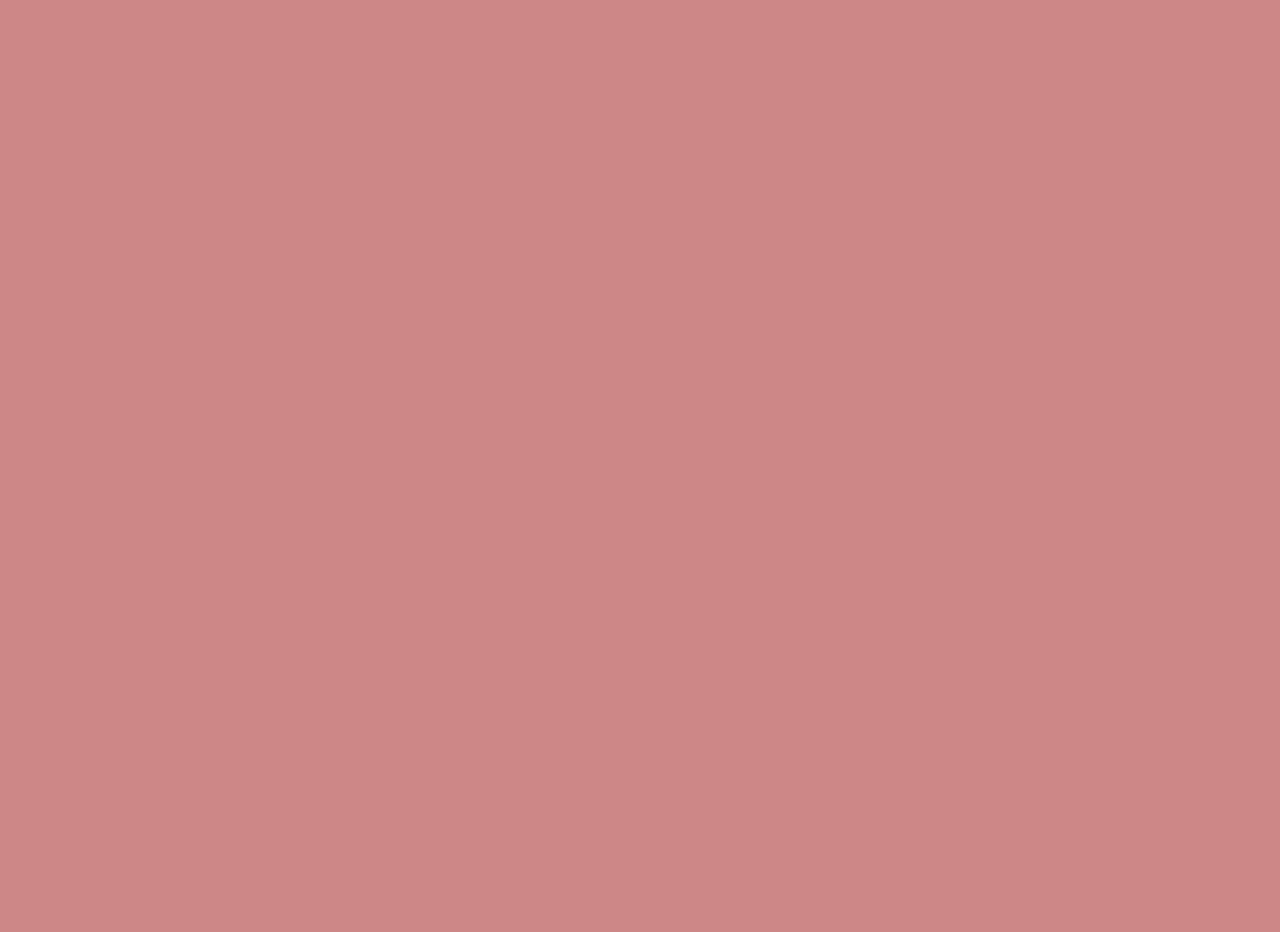
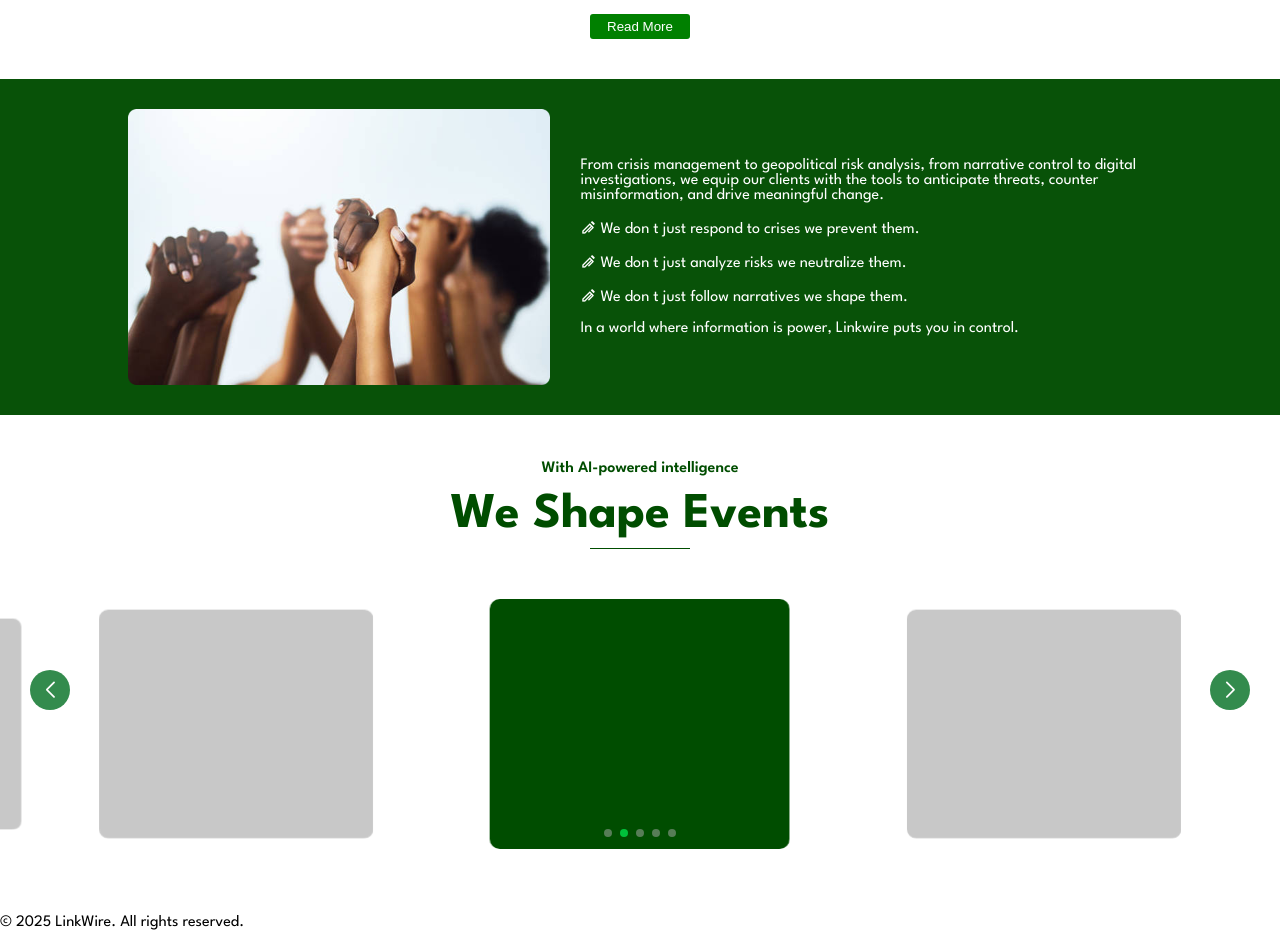
Before and after one commit to Balicholo/linkwire-media, a React (Vite) app: page / in a window 1280 px wide. Shown: the part 1751-2683 px from the top of the page. Before the commit the page ends 1609 px from the top, so only its background shows below. Built offline with nearby package versions, Linux system fonts and the light colour scheme.

Commit message:
pushing some additions

```diff
--- a/package.json
+++ b/package.json
@@ -12,7 +12,8 @@
   "dependencies": {
     "react": "^19.0.0",
     "react-dom": "^19.0.0",
-    "react-router-dom": "^7.5.0"
+    "react-router-dom": "^7.5.0",
+    "swiper": "^11.2.6"
   },
   "devDependencies": {
     "@eslint/js": "^9.21.0",
--- a/src/App.css
+++ b/src/App.css
@@ -170,7 +170,6 @@ nav{
   background-position: center;
   background-size: cover;
   position: relative;
-  margin-top: -20px;
 }
 .filter{
   width: 100%;
@@ -321,3 +320,187 @@ nav{
   width: 400px;
   /* background-color: rgb(149, 149, 149); */
 }
+.about-text2{
+  width: 50%;
+  margin: 0 auto;
+  display: flex;
+  justify-content: center;
+  align-items: center;
+  flex-direction: column;
+  padding-bottom: 40px;
+  @media (max-width:789px) {
+    width: 80%;
+  }
+}
+.description-text2{
+  text-align: center;
+  color: rgb(58, 58, 58);
+}
+.decorative-line2{
+  width: 100px;
+  height: 1.5px;
+  background-color: rgb(0, 77, 0);
+  margin-top: 10px;
+}
+
+/* GREEN SECTION WITH HOLDING HANDS IMAGE */
+#green-section{
+  width: 100%;
+  background-color: rgba(0, 77, 0, 0.967);
+  float: left;
+}
+
+.green-image-container{
+  width: 100%;
+  max-width: 500px;
+  overflow: hidden;
+}
+.green-image{
+  width: 100%;
+  height: auto;
+  display: block; /* removes unwanted spacing under the image */
+  object-fit: cover;
+}
+.green-wrapper{
+  width: 80%;
+  height: 100%;
+  margin: 0 auto;
+  display: flex;
+  justify-content: center;
+  align-items: center;
+  gap: 30px;
+  @media (max-width: 982px) {
+    flex-wrap: wrap;
+  }
+}
+.green-container{
+  width: 100%;
+  height: 100%;
+  padding: 30px 0;
+}
+.green-text-container p, i{
+  color: white;
+}
+
+/* SERVICES SECTION */
+#services-section{
+  width: 100%;
+  background-color: white;
+  /* float: left; */
+}
+.services-heading{
+  width: 100%;
+  display: flex;
+  justify-content: center;
+  align-items: center;
+  flex-direction: column;
+  padding: 30px 0;
+}
+
+.service-card{
+  width: 100%;
+  max-width: 300px;
+  height: 250px;
+  background-color: rgb(177, 177, 177);
+  backdrop-filter: blur(24px);
+  border-radius: 10px;
+  padding: 15px;
+  margin: 0 auto;
+  transition: all 0.3s ease;
+}
+
+.card-heading{
+  color: rgb(255, 255, 255);
+  font-weight: 600;
+  /* margin-bottom: 30px; */
+}
+.card-text{
+  color: rgb(255, 255, 255);
+}
+.cards-carousel{
+  width: 100%;
+  overflow: hidden;
+  display: flex;
+  justify-content: center;
+  align-items: center;
+  gap: 20px;
+}
+.swiper-container {
+  width: 100%;
+  /* max-width: 1200px; */
+  margin: 0 auto;
+  padding: 20px 0 50px 0;
+  overflow: hidden;
+}
+
+.swiper-container .swiper-slide {
+  transition: all 0.3s ease;
+  opacity: 0.7;
+  transform: scale(0.8);
+}
+
+.swiper-container .swiper-slide-active {
+  opacity: 1;
+  transform: scale(1.1);
+}
+
+.swiper-slide-active .service-card {
+  background-color: rgb(0, 77, 0);
+}
+
+
+.swiper-slide-active .card-heading {
+  color: rgb(255, 255, 255);
+}
+
+.swiper-slide-active .card-text {
+  color: rgb(255, 255, 255);
+}
+
+.swiper-container .swiper-pagination-bullet {
+  background-color: rgb(173, 173, 173); /* Adjust color */
+  opacity: 0.5;
+}
+
+.swiper-container .swiper-pagination-bullet-active {
+  background-color: rgb(0, 193, 58); /* Active bullet color */
+  opacity: 1;
+}
+.swiper-container .swiper-button-prev,
+.swiper-container .swiper-button-next {
+  color: white;
+  width: 40px;
+  height: 40px;
+  background-color: rgba(0, 110, 33, 0.8);
+  border-radius: 50%;
+  display: flex;
+  align-items: center;
+  justify-content: center;
+  top: 45%;
+  transform: translateY(-50%);
+  z-index: 10;
+}
+
+/* Positioning */
+.swiper-container .swiper-button-prev {
+  left: 30px;
+}
+.swiper-container .swiper-button-next {
+  right: 30px;
+}
+
+/* Optional: Add hover effect */
+.swiper-container .swiper-button-prev:hover,
+.swiper-container .swiper-button-next:hover {
+  background-color: rgb(149, 149, 149);
+  /* transform: scale(1.1);
+  transition: 0.3s ease; */
+}
+
+/* Optional: Replace default arrow icons */
+.swiper-container .swiper-button-prev::after,
+.swiper-container .swiper-button-next::after {
+  font-size: 16px;
+  font-weight: bold;
+  color: white;
+}
--- /dev/null
+++ b/src/components/ServiceCarousel.jsx
@@ -0,0 +1,82 @@
+import React from "react";
+import { Swiper, SwiperSlide } from "swiper/react";
+import { Autoplay, Pagination, Navigation, EffectCoverflow } from "swiper/modules";
+import "swiper/css";
+import "swiper/css/pagination";
+import "swiper/css/navigation";
+import "swiper/css/effect-coverflow";
+import "../App.css"; // Your custom styles
+
+const services = [
+  {
+    heading: "Bank Services",
+    text: "Cash Deposits, Cash Withdrawals, School Fees Deposits / Payments, Tertiary institution fees payments, Prepaid Electricity tokens sales, Bill & DSTV Subscriptions, Transfer to a Third-party CBZ a/c",
+  },
+  {
+    heading: "EcoCash Services",
+    text: "*153*3*1*032477*AMNT# (Cash Out), Cash In, New Lines, Sim Replacement, Airtime Wholesale, Econet Services",
+  },
+  {
+    heading: "Additional services:",
+    text: "Nyaradzo, Doves, DSTV, ZOL, Starlink",
+  },
+  {
+    heading: "Additional services:",
+    text: "Nyaradzo, Doves, DSTV, ZOL, Starlink",
+  },
+  {
+    heading: "Additional services:",
+    text: "Nyaradzo, Doves, DSTV, ZOL, Starlink",
+  },
+];
+
+const ServiceCarousel = () => {
+  return (
+    <div className="swiper-container">
+      <Swiper
+        modules={[Autoplay, Pagination, Navigation, EffectCoverflow]}
+        slidesPerView={1}
+        spaceBetween={45}
+        loop={true}
+        centeredSlides={true}
+        autoplay={{
+          delay: 3500,
+          disableOnInteraction: false,
+        }}
+        pagination={{
+          clickable: true,
+        }}
+        navigation={true}
+        effect="coverflow"
+        coverflowEffect={{
+          rotate: 0,
+          stretch: 0,
+          depth: 100,
+          modifier: 1,
+          slideShadows: false,
+        }}
+        breakpoints={{
+          640: {
+            slidesPerView: 3,
+          },
+          1024: {
+            slidesPerView: 3,
+          },
+        }}
+      >
+        {services.map((service, index) => (
+          <SwiperSlide key={index}>
+            <div className="service-card">
+              {/* <p className="card-num">{service.num}</p> */}
+              {/* <p className="card-heading">{service.heading}</p> */}
+              {/* <p className="card-text">{service.text}</p> */}
+              {/* <a href="#">Read More</a> */}
+            </div>
+          </SwiperSlide>
+        ))}
+      </Swiper>
+    </div>
+  );
+};
+
+export default ServiceCarousel;
--- a/src/index.css
+++ b/src/index.css
@@ -4,9 +4,12 @@ body{
   margin: 0;
   padding: 0;
   border: 0;
-  background-color: rgb(206, 135, 135);
+  /* background-color: rgb(206, 135, 135); */
   font-family: "League Spartan", sans-serif;
 }
 *{
   box-sizing: border-box;
 }
+html{
+  scroll-behavior: smooth;
+}
--- a/src/pages/Home.jsx
+++ b/src/pages/Home.jsx
@@ -1,6 +1,8 @@
 import React from "react";
 import "../App.css"; // Import the CSS file for styling
 import aboutImage from '../assets/about-image.png';
+import greenImage from '../assets/green-image.png';
+import ServiceCarousel from "../components/ServiceCarousel";
 
 const Home = () => {
   return (
@@ -62,6 +64,66 @@ const Home = () => {
 
          </div>
        </div>
+
+         <div className="about-text2">
+           <p className="small-text">With AI-powered intelligence</p>
+            <h1 className="main-heading">We Shape Events</h1>
+            <div className="decorative-line2"></div>
+            <p className="description-text2">
+             Linkwire is your frontline defense. We are a strategic intelligence, crisis
+             management, and media innovation firm helping governments, businesses,
+             law enforcement, and organizations navigate uncertainty, protect reputations,
+             and influence public perception.
+            </p>
+            <a href="#" className="read-more-button">
+              <button>Read More</button>
+            </a>
+         </div>
+      </div>
+    </section>
+
+    <section id="green-section">
+      <div className="green-container">
+        <div className="green-wrapper">
+          <div className="green-image-container">
+           <img src={greenImage} alt="About" className="green-image" />
+          </div>
+
+          <div className="green-text-container">
+            <p>
+              From crisis management to geopolitical risk analysis, from narrative control to
+              digital investigations, we equip our clients with the tools to anticipate threats,
+              counter misinformation, and drive meaningful change.
+            </p>
+            <p>
+              <i class="ri-ball-pen-line"></i> We don t just respond to crises we prevent them.
+            </p>
+            <p>
+              <i class="ri-ball-pen-line"></i> We don t just analyze risks we neutralize them.
+            </p>
+
+            <p>
+              <i class="ri-ball-pen-line"></i> We don t just follow narratives we shape them.
+            </p>
+            <p>
+              In a world where information is power, Linkwire puts you in control.
+            </p>
+          </div>
+        </div>
+      </div>
+    </section>
+
+    <section id="services-section">
+      <div className="services-container">
+       <div className="services-wrapper">
+        <div className="services-heading">
+            <p className="small-text">With AI-powered intelligence</p>
+            <h1 className="main-heading">We Shape Events</h1>
+            <div className="decorative-line2"></div>
+        </div>
+
+        <ServiceCarousel />
+       </div>
       </div>
     </section>
     </>
```
Also changed, not shown: src/assets/green-image.png (added), 1 other file (tests, documents, lock files or other folders).
